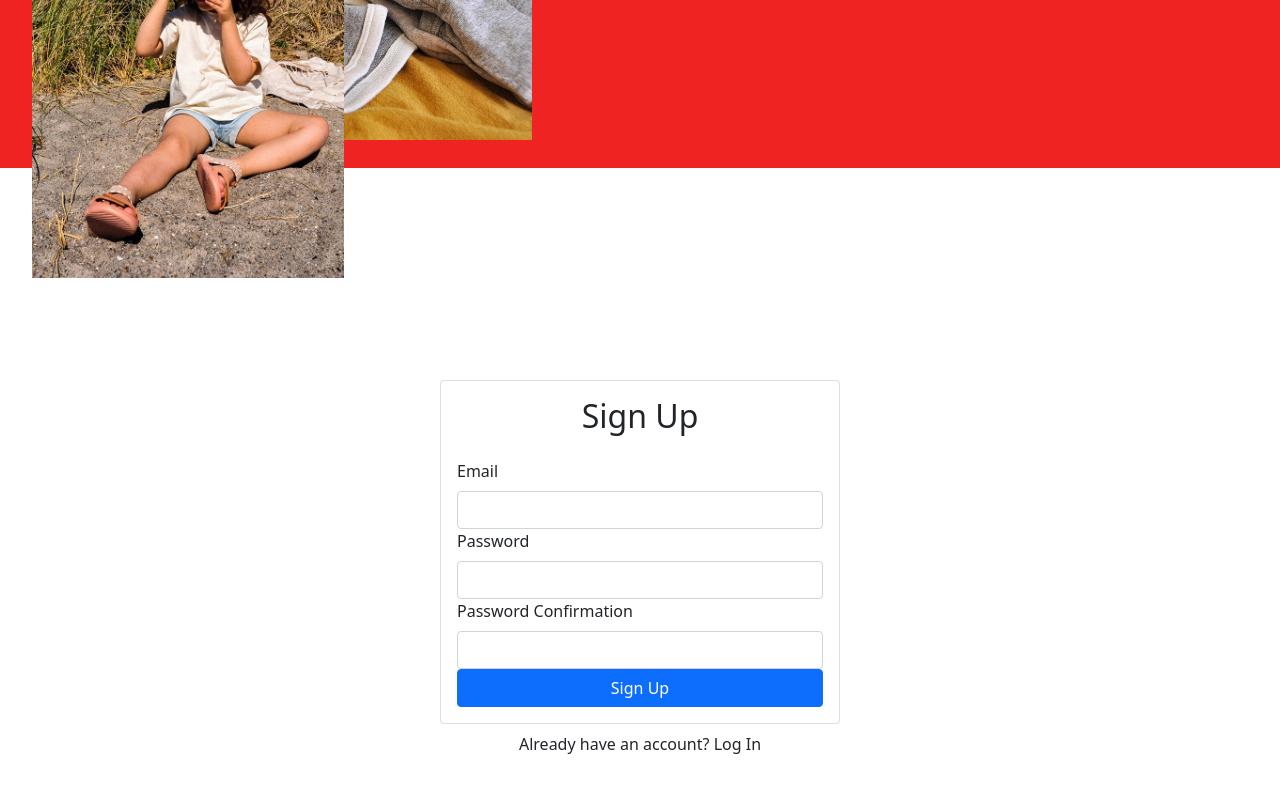
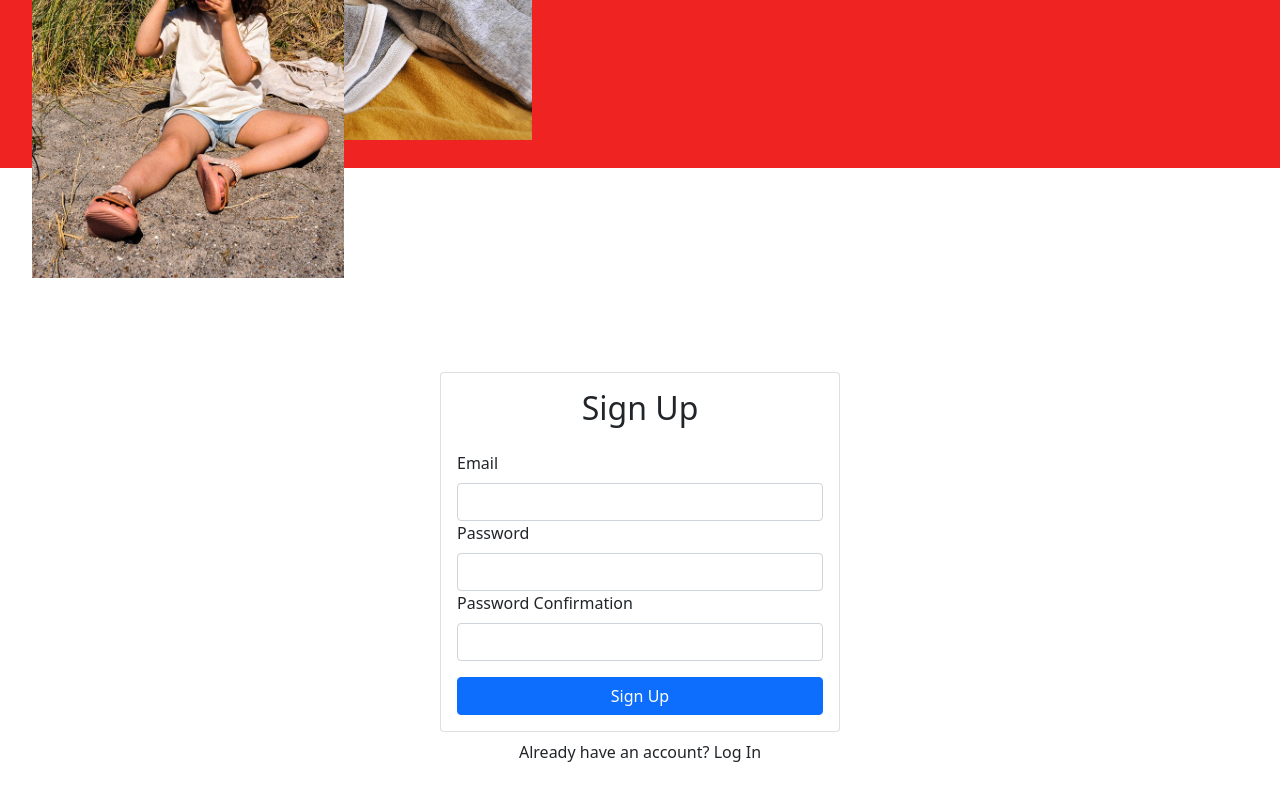
Before and after one commit to julietafc/littlessentials, a React (Vite) app: page / in a window 1280 px wide. Shown: the part 3623-4423 px from the top of the page. Built offline with nearby package versions, Linux system fonts and the light colour scheme; no server answers.

Commit message:
margin top btn

```diff
--- a/src/components/SignUp/SignUp.jsx
+++ b/src/components/SignUp/SignUp.jsx
@@ -48,7 +48,7 @@
               <Form.Label>Password Confirmation</Form.Label>
               <Form.Control type="password" ref={passwordConfirmRef} required></Form.Control>
             </Form.Group>
-            <Button disabled={loading} className="w-100" type="submit">
+            <Button disabled={loading} className="w-100 mt-3" type="submit">
               Sign Up
             </Button>
           </Form>
```
